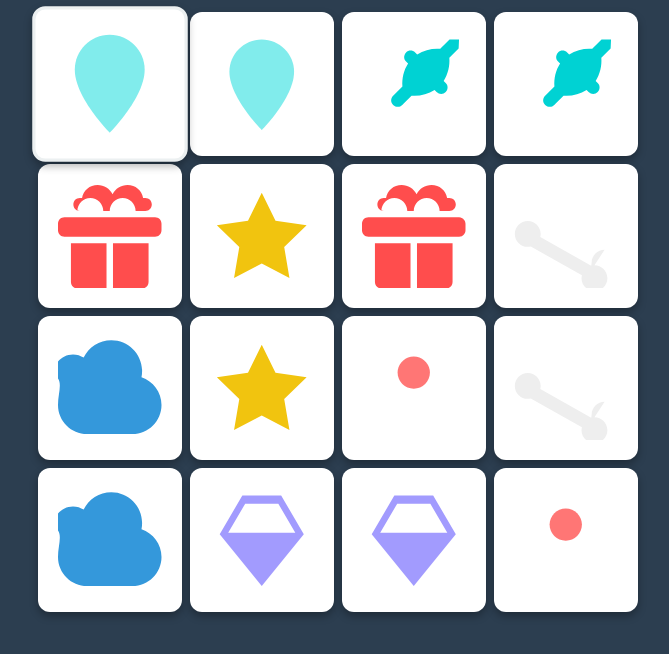
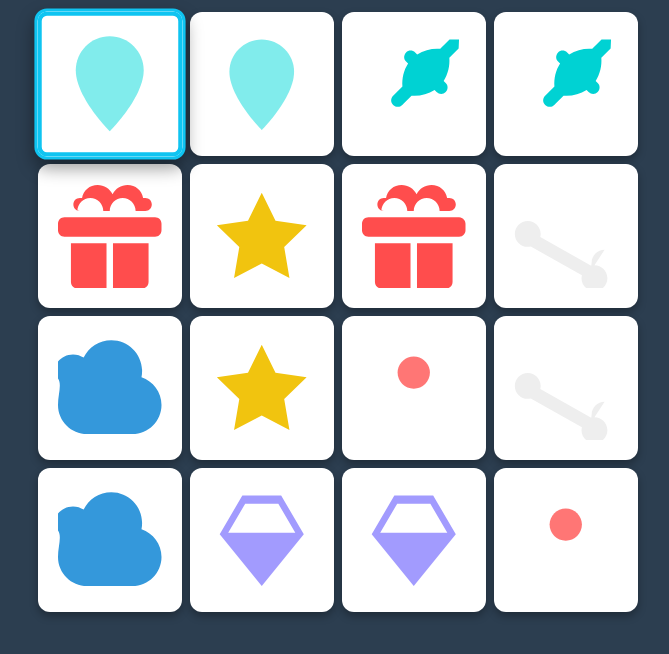
Before and after one commit to mcdaniele/mcdaniele.github.io, a plain HTML site: page matching_game.html in a window 1280 px wide. Both pictures are taken after a click on the element 412 px from the left and 224 px from the top of the page. Shown: the part 140-794 px from the top of the page, without its empty margins (302-971 px from the left). Drawn offline with Linux system fonts and the light colour scheme.

Commit message:
Update matching_game.html

```diff
--- a/matching_game.html
+++ b/matching_game.html
@@ -47,9 +47,17 @@
             align-items: center;
             justify-content: center;
             box-shadow: 0 4px 8px rgba(0,0,0,0.3);
-            transition: transform 0.2s, opacity 0.4s;
+            transition: transform 0.2s, opacity 0.4s, border-color 0.2s, box-shadow 0.2s;
+            box-sizing: border-box;
         }
-        .card.is-selected { border-color: #ecf0f1; transform: scale(1.08); }
+
+        /* ENHANCED OUTLINE: Applies a thick golden-yellow border and inset highlight */
+        .card.is-selected {
+            border-color: #0fc4f1;
+            box-shadow: inset 0 0 0 4px #0fc4f1, 0 8px 16px rgba(0,0,0,0.4);
+            transform: scale(1.05);
+        }
+
         .card.is-matched { opacity: 0; pointer-events: none; transform: scale(0.5); }
         .icon { width: 75%; height: 75%; }
 
@@ -96,7 +104,6 @@
     </div>
 
     <script>
-        // Library of 25 unique icons
         const iconLibrary = [
             { n: 'star', p: 'M256 38l68 139 154 22-111 108 26 153-137-72-137 72 26-153-111-108 154-22z', c: '#f1c40f' },
             { n: 'heart', p: 'M462 62c-55-46-136-38-186 14L256 96l-20-20C186 24 104 16 50 62c-63 54-66 150-10 208l193 200c13 13 33 13 45 0l194-200c56-58 53-154-10-208z', c: '#e74c3c' },
@@ -126,11 +133,11 @@
         ];
 
         const levels = [
-            { r: 4, c: 4 }, // 8 pairs
-            { r: 5, c: 4 }, // 10 pairs
-            { r: 6, c: 4 }, // 12 pairs
-            { r: 6, c: 5 }, // 15 pairs
-            { r: 6, c: 6 }  // 18 pairs
+            { r: 4, c: 4 },
+            { r: 5, c: 4 },
+            { r: 6, c: 4 },
+            { r: 6, c: 5 },
+            { r: 6, c: 6 }
         ];
 
         let currentLevelIndex = 0;
@@ -153,7 +160,6 @@
             first = null;
             matchesFound = 0;
 
-            // Pick random subset of icons for this level
             const numPairs = (level.r * level.c) / 2;
             let levelIcons = [...iconLibrary].sort(() => Math.random() - 0.5).slice(0, numPairs);
             let gameSet = [...levelIcons, ...levelIcons].sort(() => Math.random() - 0.5);
@@ -192,7 +198,7 @@
         function nextLevel() {
             if (currentLevelIndex < levels.length - 1) {
                 currentLevelIndex++;
-                setTimeout(initLevel, 600); // Small pause between levels
+                setTimeout(initLevel, 600);
             } else {
                 triggerFinalVictory();
             }
@@ -215,7 +221,6 @@
             initLevel();
         }
 
-        // --- FIREWORKS ---
         const canvas = document.getElementById('canvas');
         const ctx = canvas.getContext('2d');
         let particles = [];
```
